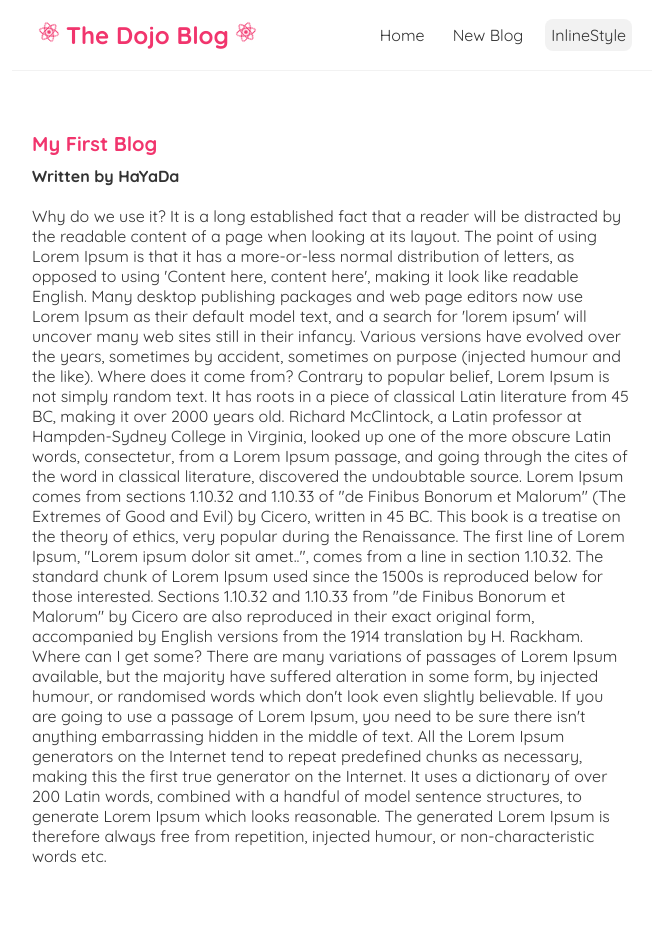
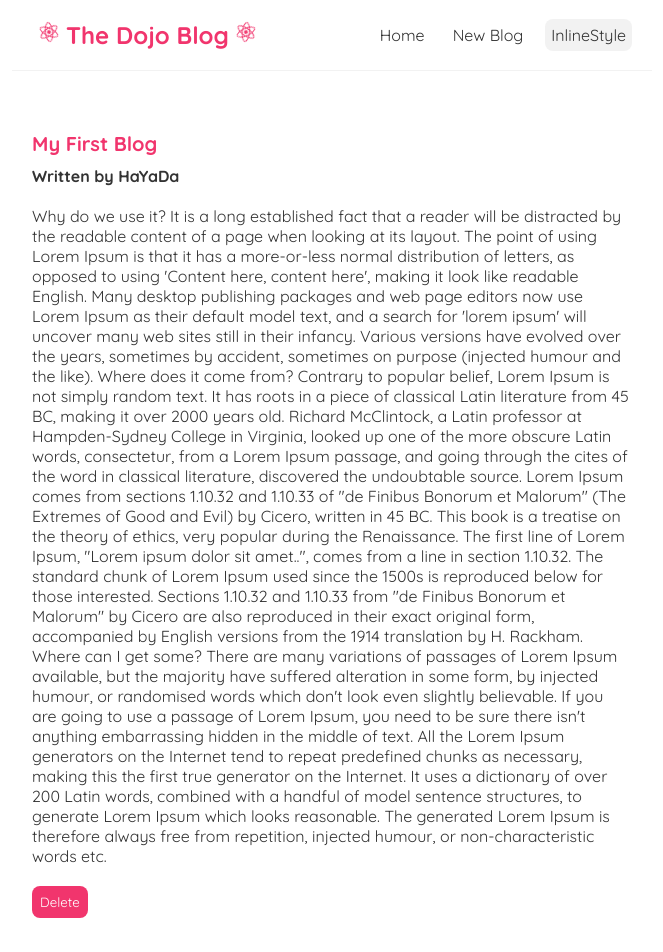
Before and after one commit to HaYaDa/MsReactDojoBlog, a React (Create React App) app: page /blogs/1 in a window 1280 px wide. Shown: the top 952 px of the page, without its empty margins (308-971 px from the left). Built offline with nearby package versions, Linux system fonts and the light colour scheme; data requests are answered from the project's data file.

Commit message:
Add deleting Blog functionality - BlogDetails:     - add Delete-Button     - define & associate clickHandler() with button     - redirect to homepage after deleting a blogs
Add a 404-page/component
    - create NotFound.js / component
    - define catchAll-route in App.js

```diff
--- a/data/db.json
+++ b/data/db.json
@@ -55,12 +55,6 @@
       "id": 9
     },
     {
-      "title": "dddddddddd",
-      "body": "ddddddddddddddddddddddd",
-      "author": "Mario",
-      "id": 10
-    },
-    {
       "title": "programmatic redirect",
       "body": "history.go(-1) after adding a new blog",
       "author": "HaYaDa",
@@ -71,12 +65,6 @@
       "body": "Once the new blog is added, we push the user with\nhistory.push('/') to the homepage... ",
       "author": "Jane Doe",
       "id": 12
-    },
-    {
-      "title": "test the push again",
-      "body": "now we add a console.log to see the submitted data",
-      "author": "John Doe",
-      "id": 13
     }
   ]
 }
--- a/src/App.js
+++ b/src/App.js
@@ -7,6 +7,7 @@
 // React - 22 - Exact Match Routes - The Net Ninja
 import Create from './components/Create';
 import BlogDetails from './components/BlogDetails';
+import NotFound from './components/NotFound';
 
 function App() {
   return (
@@ -24,6 +25,9 @@
           </Route>
           <Route path="/blogs/:id">
             <BlogDetails />
+          </Route>
+          <Route path="*">
+            <NotFound />
           </Route>
         </Switch>
       </div>
--- a/src/components/BlogDetails.js
+++ b/src/components/BlogDetails.js
@@ -1,9 +1,20 @@
-import { useParams } from "react-router-dom";
+import { useHistory, useParams } from "react-router-dom";
 import useFetch from "./useFetch";
 
 const BlogDetails = () => {
     const { id } = useParams();
     const { data: blog, error, isPending } = useFetch('http://localhost:8000/blogs/' + id);
+
+    const history = useHistory();
+
+    const handleClick = () => {
+        fetch('http://localhost:8000/blogs/' + blog.id, {
+            method: 'DELETE'
+        }).then(() => {
+            history.push('/');
+            console.log(`Blog with ID ${blog.id} is deleted...`);
+        })
+    }
 
     return (
         <div className="blog-details">
@@ -14,6 +25,7 @@
                     <h2>{ blog.title }</h2>
                     <p>Written by { blog.author }</p>
                     <div>{ blog.body }</div>
+                    <button onClick={ handleClick }>Delete</button>
                 </article>
             )}
         </div>
--- /dev/null
+++ b/src/components/NotFound.js
@@ -0,0 +1,13 @@
+import { Link } from "react-router-dom";
+
+const NotFound = () => {
+    return (
+        <div className="not-found">
+            <h2>Sorry...</h2>
+            <p>That page cannot be found...</p>
+            <Link to="/">Back to the homepage...</Link>
+        </div>
+        );
+}
+
+export default NotFound;
--- a/src/index.css
+++ b/src/index.css
@@ -71,6 +71,15 @@
 
 .blog-details div {
   margin: 1.25rem 0;
+}
+
+.blog-details button {
+  background: #f1356d;
+  color: #fff;
+  border: 0;
+  padding: 0.5rem;
+  border-radius: 0.5rem;
+  cursor: pointer;
 }
 
 /* Create New Blog Form */
```
